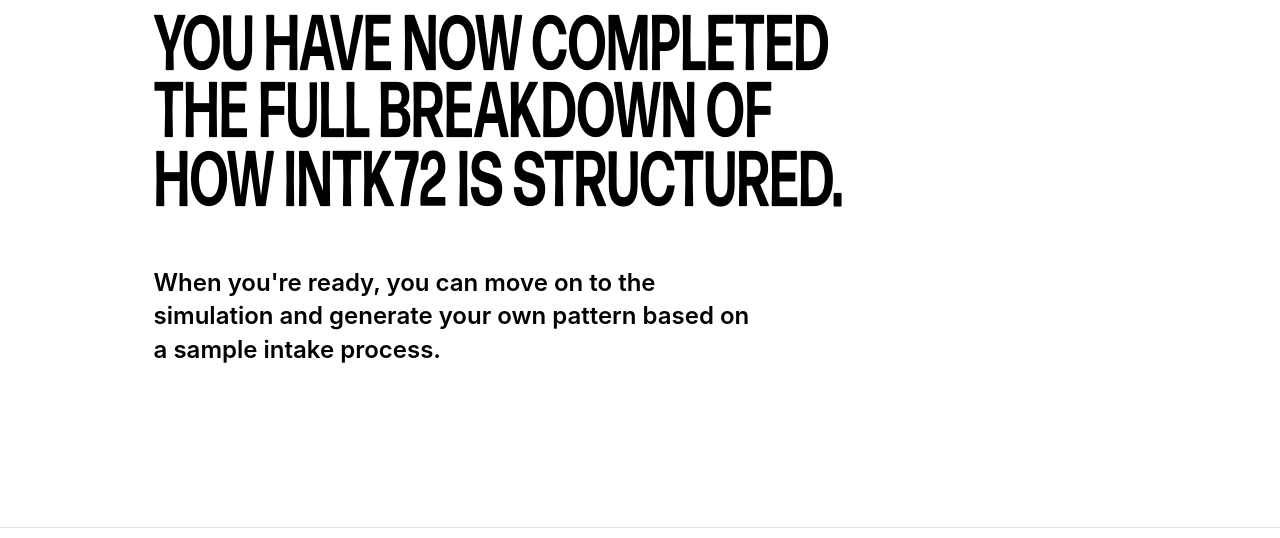
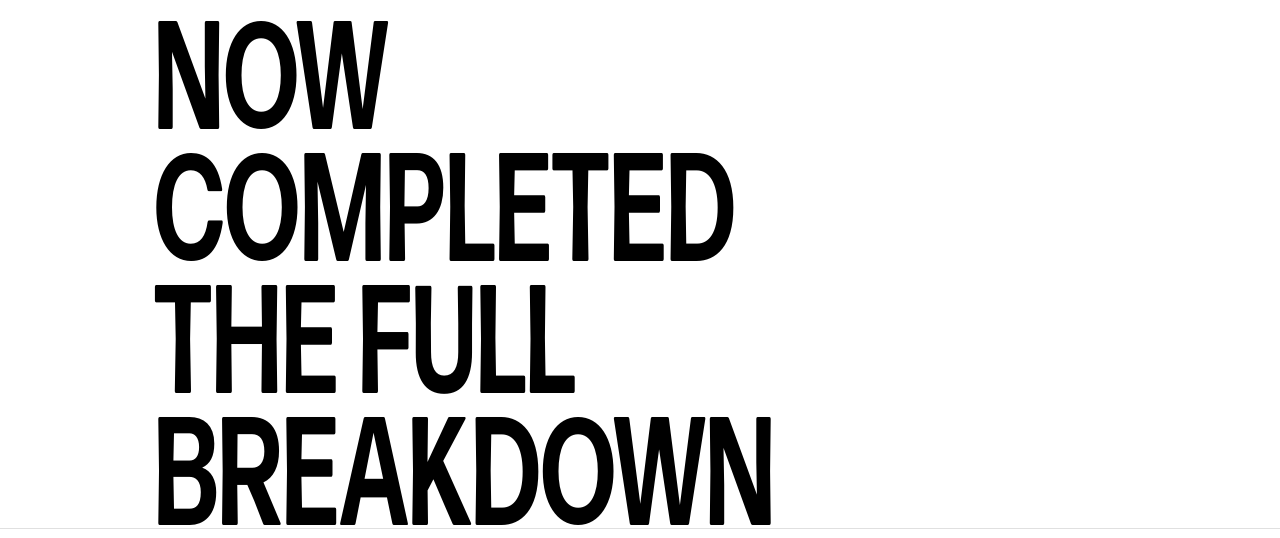
Before and after one commit to IddoSadeh/INTK72, a plain HTML site: page completion.html in a window 1280 px wide. Shown: the part 168-706 px from the top of the page. Drawn offline with Linux system fonts and the light colour scheme.

Commit message:
font size

```diff
--- a/css/completion.css
+++ b/css/completion.css
@@ -1,6 +1,12 @@
 /* Completion Page Styles */
 
 /* Top Navigation */
+.container{
+    max-width: 900px;
+    padding-top: 3vh;
+}
+
+
 .top-nav {
     display: flex;
     justify-content: space-between;
@@ -32,7 +38,7 @@
 
 .completion-title {
     font-family: 'FormaTextTest', 'Inter', sans-serif;
-    font-size: clamp(2rem, 4.5vw, 3.2rem);
+    font-size: clamp(2rem, 9.8vw, 6.25rem);
     font-weight: 600;
     text-transform: uppercase;
     transform: scaleY(1.2);
```
